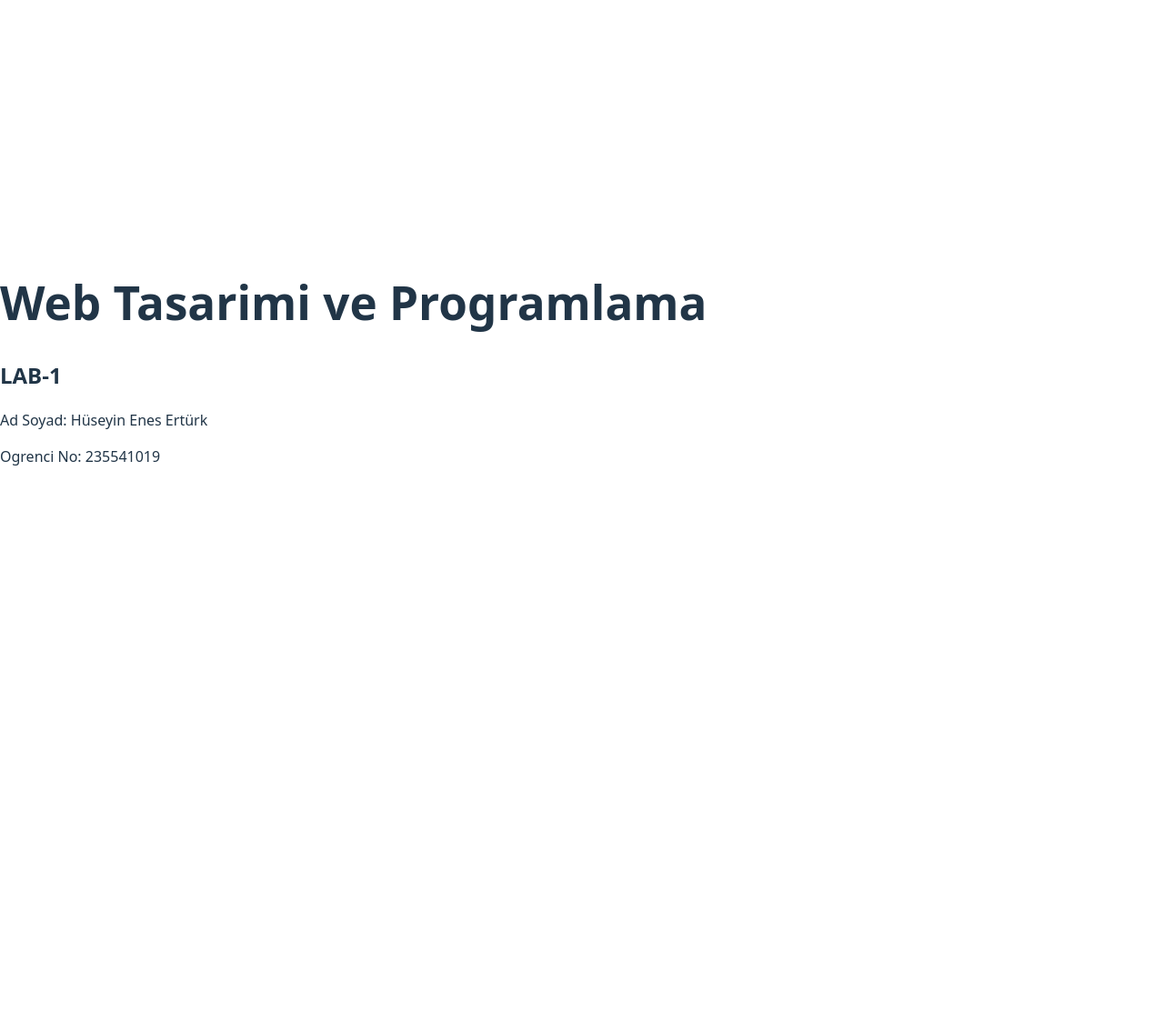
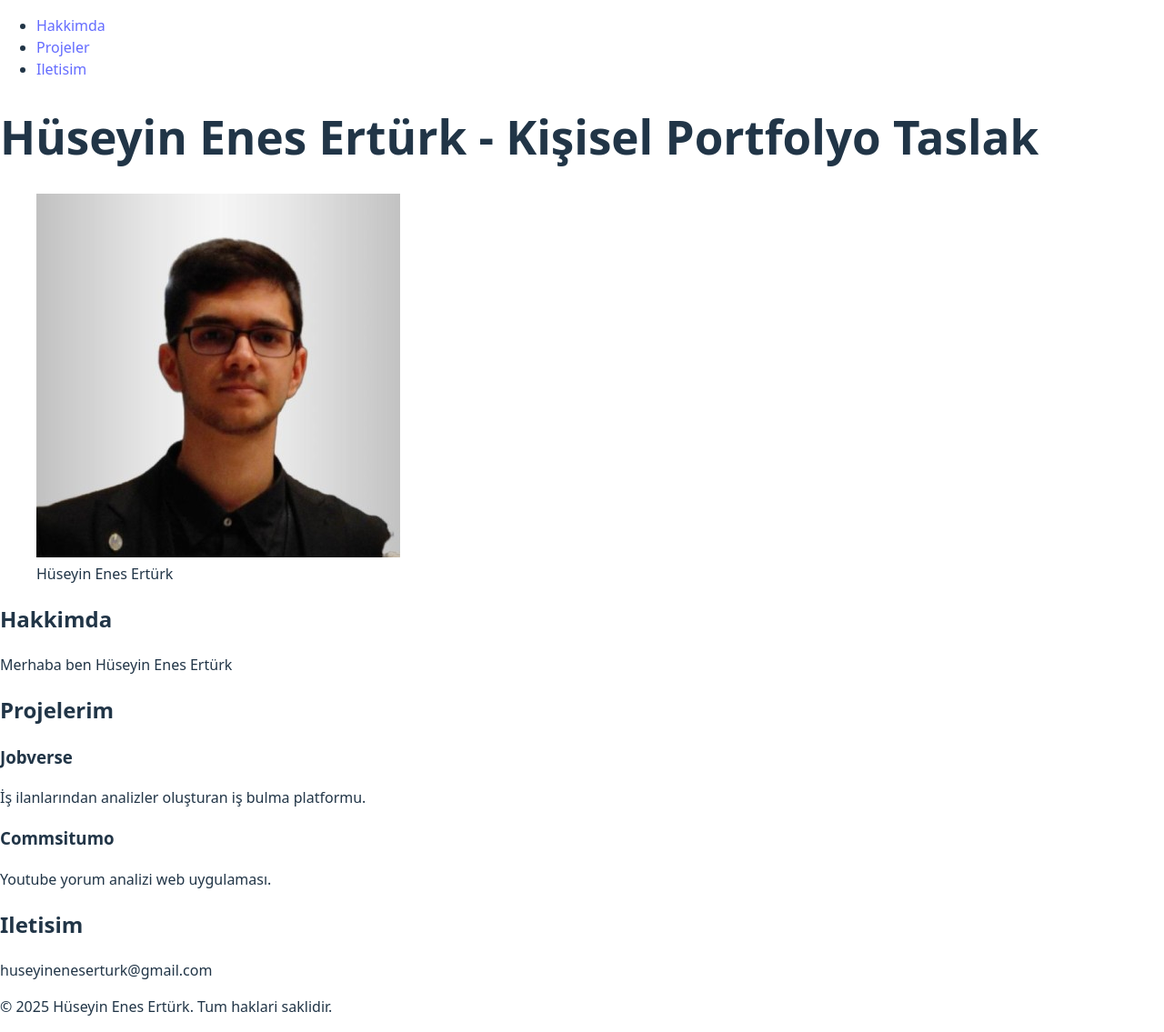
Before and after one commit to huseyineneserturk/web-lab-hello, a React (Vite) app: page / in a window 1280 px wide. Shown: the whole page at 91% size. Before the commit the page ends 800 px from the top, so only its background shows below. Built offline with nearby package versions, Linux system fonts and the light colour scheme.

Commit message:
add: profile photo added to homepage

```diff
--- a/src/App.jsx
+++ b/src/App.jsx
@@ -1,11 +1,49 @@
+import profilePhoto from './assets/profilePhoto.jpg'
+
 function App() {
   return (
-    <div>
-      <h1>Web Tasarimi ve Programlama</h1>
-      <h2>LAB-1</h2>
-      <p>Ad Soyad: Hüseyin Enes Ertürk</p>
-      <p>Ogrenci No: 235541019</p>
-    </div>
+    <>
+      <header>
+        <nav>
+          <ul>
+            <li><a href="# hakkimda ">Hakkimda</a></li>
+            <li><a href="# projeler ">Projeler</a></li>
+            <li><a href="# iletisim ">Iletisim</a></li>
+          </ul>
+        </nav>
+      </header>
+
+      <main>
+        <h1>Hüseyin Enes Ertürk - Kişisel Portfolyo Taslak</h1>
+
+        <section id=" hakkimda ">
+          <figure>
+            <img src={profilePhoto}
+                 alt="Hüseyin Enes Ertürk'ün vesikalık fotoğrafı." />
+            <figcaption>Hüseyin Enes Ertürk</figcaption>
+          </figure>
+          <h2>Hakkimda</h2>
+          {<p>Merhaba ben Hüseyin Enes Ertürk</p>}
+        </section>
+
+        <section id=" projeler ">
+          <h2>Projelerim</h2>
+            <h3>Jobverse</h3>
+            <p>İş ilanlarından analizler oluşturan iş bulma platformu.</p>
+            <h3>Commsitumo</h3>
+            <p>Youtube yorum analizi web uygulaması.</p>
+        </section>
+
+        <section id=" iletisim ">
+          <h2>Iletisim</h2>
+          {<p>huseyineneserturk@gmail.com</p>}
+        </section>
+      </main>
+
+      <footer>
+        <p>&copy; 2025 Hüseyin Enes Ertürk. Tum haklari saklidir.</p>
+      </footer>
+    </>
   )
 }
 
```
Also changed, not shown: src/assets/profilePhoto.jpg (added).
